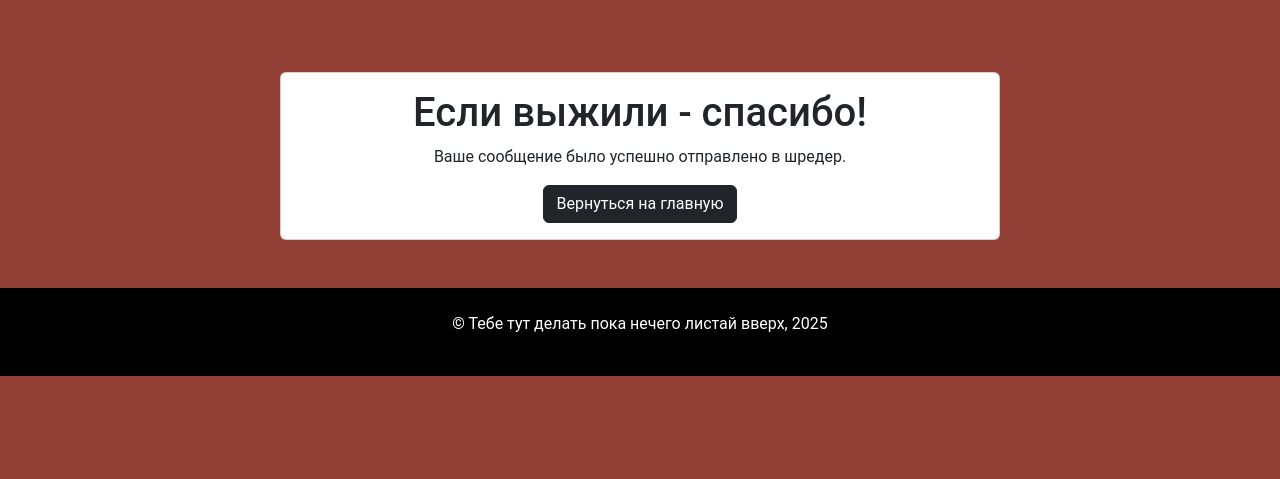
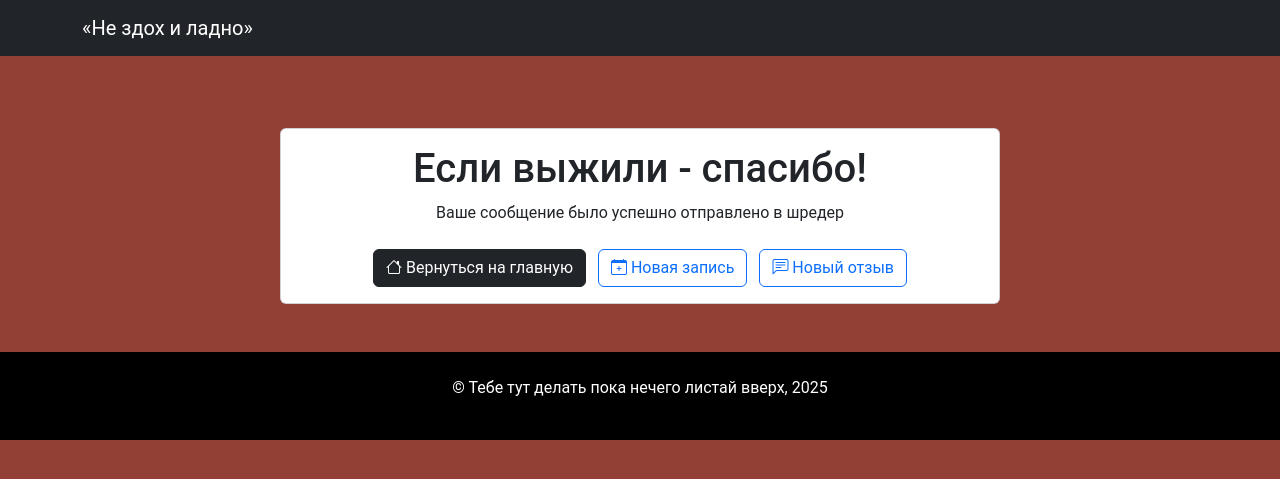
Before and after one commit to ManK0-is-here/Barbershop_HW, a Django app: page /thanks/ in a window 1280 px wide. Shown: the top 479 px of the page. Run offline with Django 5.2, Linux system fonts and the light colour scheme.

Commit message:
HW_25: Дополнения функционала thanks и подключение маршрутов для новой записи и отзыва

```diff
--- a/barbershop/urls.py
+++ b/barbershop/urls.py
@@ -1,11 +1,6 @@
 from django.contrib import admin
 from django.urls import path
-from core.views import(
-    landing,
-    orders_list,
-    thanks,
-    order_detail,
-)
+from core.views import *
 from django.conf import settings
 from django.conf.urls.static import static
 
@@ -14,6 +9,8 @@ urlpatterns = [
     path('', landing, name='landing'),
     path('thanks/', thanks, name='thanks'),
     path('orders/', orders_list, name='orders_list'),
-    path('order/<int:pk>/', order_detail, name='order_detail')
+    path('order/<int:pk>/', order_detail, name='order_detail'),
+    path('review/create/', create_review, name='create_review'),
+    path('review/create/', create_order, name='create_order'),
 ] + static(settings.STATIC_URL, document_root=settings.STATIC_ROOT) \
     + static(settings.MEDIA_URL, document_root=settings.MEDIA_ROOT)
--- a/core/views.py
+++ b/core/views.py
@@ -1,10 +1,11 @@
-from django.shortcuts import render
+from django.shortcuts import render, redirect
 from django.http import HttpResponse
 from .data import *
 from .models import *
 from django.contrib.auth.decorators import login_required
 from django.shortcuts import get_object_or_404
 from django.db.models import Q
+from .forms import *
 
 
 def landing(request):
@@ -50,5 +51,35 @@ def order_detail(request, pk):
     order  = get_object_or_404(Order, pk=pk)
     return render(request, 'order_detail.html', {'order': order})
 
+
 def thanks(request):
     return render(request, "thanks.html")
+
+
+
+def create_review(request):
+
+    if request.method == 'POST':
+        form = ReviewForm(request.POST, request.FILES)
+        if form.is_valid():
+            form.save()
+            return redirect('thanks')
+    else:
+        form = ReviewForm()
+
+    return  render(request, 'create_review.html', {'form': form})
+
+def create_order(request):
+
+    if request.method == 'POST':
+        form = OrderForm(request.POST)
+        if form.is_valid():
+            order = form.save(commit=False)
+            order.status = 'new'
+            order.save()
+            form.save_m2m()
+            return redirect('thanks')
+    else:
+        form = OrderForm()
+
+    return render(request, 'create_order.html', {'form': form})
--- a/templates/thanks.html
+++ b/templates/thanks.html
@@ -1,15 +1,30 @@
 {% extends 'base.html' %}
-{% block header %}
-{% endblock header %}
 {% block content %}
 <div class="container">
     <div class="row justify-content-center">
         <div class="col-md-8">
             <div class="card mt-5">
                 <div class="card-body text-center">
+
+
                     <h1 class="card-title">Если выжили - спасибо!</h1>
-                    <p class="card-text">Ваше сообщение было успешно отправлено в шредер.</p>
-                    <a href="{% url 'landing' %}" class="btn btn-dark">Вернуться на главную</a>
+                    <p class="card-text">Ваше сообщение было успешно отправлено в шредер</p>
+                    {% comment %} <a href="{% url 'landing' %}" class="btn btn-dark">Вернуться на главную</a> {% endcomment %}
+
+                    <div class="mt-4">
+                        <a href="{% url 'landing' %}" class="btn btn-dark me-2">
+                            <i class="bi bi-house"></i> Вернуться на главную
+                        </a>
+                        {% if request.path == '/thanks/' %}
+                        <a href="{% url 'create_order' %}" class="btn btn-outline-primary me-2">
+                            <i class="bi bi-calendar-plus"></i> Новая запись
+                        </a>
+                        <a href="{% url 'create_review' %}" class="btn btn-outline-primary">
+                            <i class="bi bi-chat-left-text"></i> Новый отзыв
+                        </a>
+                        {% endif %}
+                    </div>
+
                 </div>
             </div>
         </div>
```
Also changed, not shown: templates/create_order.html (added), templates/create_review.html (added).
